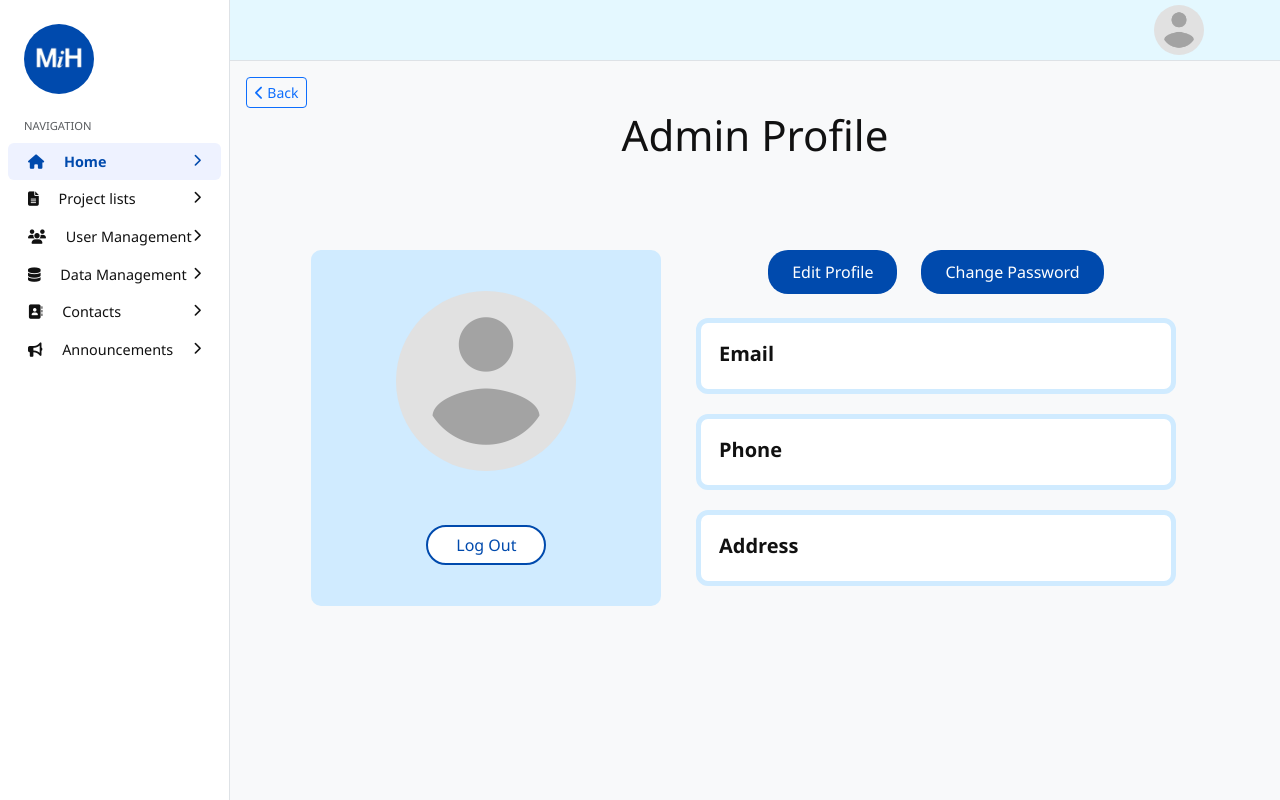
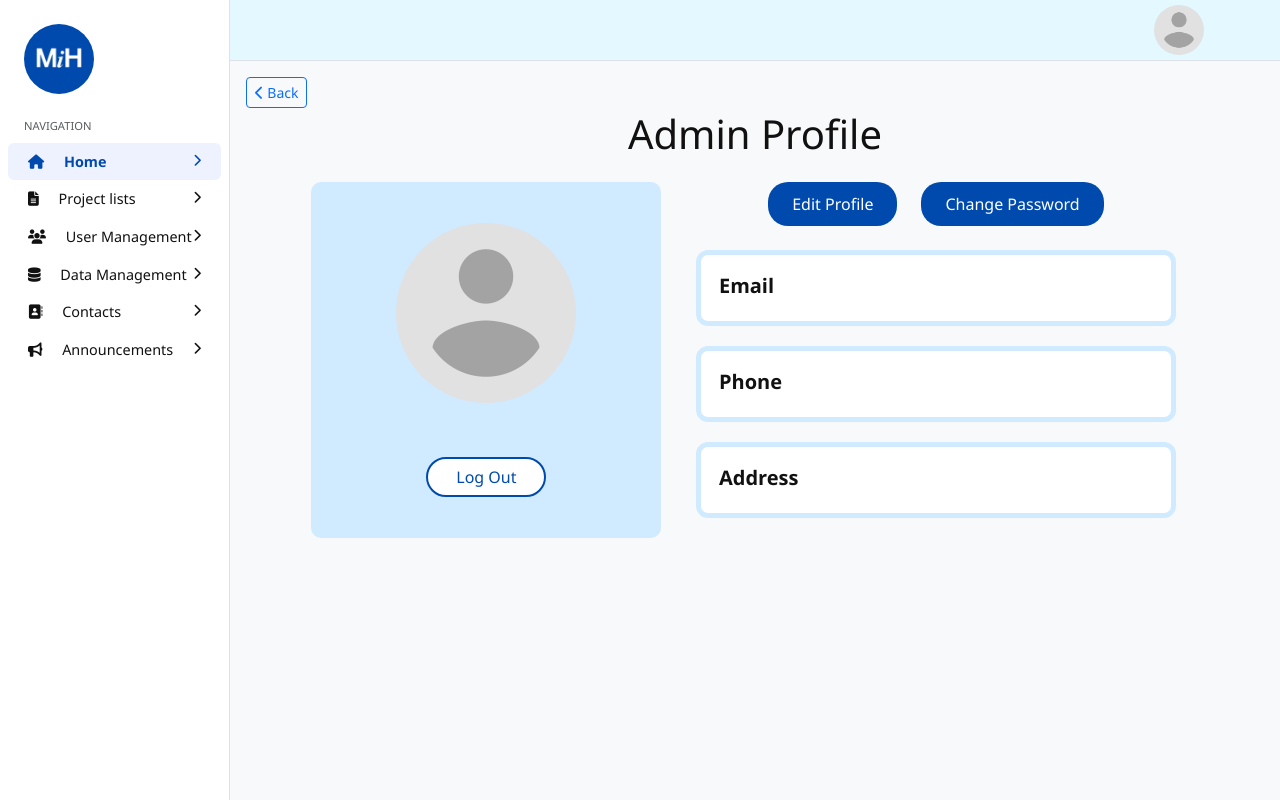
Before and after one commit to YanNaingSoe469/mih-git, a Django app: template MiH_Project/admin_app/templates/admin_profile.html in a window 1280 px wide. Run offline with Django 5.2, Linux system fonts and the light colour scheme; the template is opened without the code that fills it, so the values that code supplies are empty.

Commit message:
fixed UI issues of admin side

```diff
--- a/MiH_Project/admin_app/templates/admin_profile.html
+++ b/MiH_Project/admin_app/templates/admin_profile.html
@@ -10,7 +10,7 @@
 
 {% block content %}
 <a href="javascript:history.back()" class="btn btn-sm btn-outline-primary mx-3 mt-3 mb-0" style="text-decoration:none;"><i class="fa-solid fa-chevron-left"></i> Back</a>
-<h1 class="h1" style="padding-top: 0; margin-top: 2px;">Admin Profile</h1>
+<h1 class="text-center mb-4" style="padding-top: 0; margin-top: 2px;">Admin Profile</h1>
 <div class="row justify-content-center align-items-stretch gx-0 gy-1">
 
     <!-- LEFT PROFILE CARD -->
```
